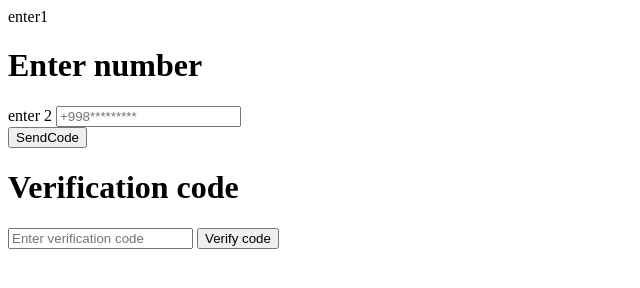
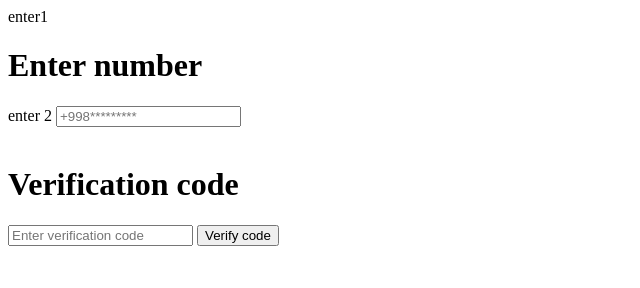
Before and after one commit to nodir2000/testAuth, a plain HTML site: page index.html in a window 1280 px wide. Shown: the whole page, without its empty margins (0-640 px from the left). Drawn offline with Linux system fonts and the light colour scheme.

Commit message:
stop sendcode

```diff
--- a/index.html
+++ b/index.html
@@ -15,7 +15,9 @@
 
     <input type="text" id="number" placeholder="+998*********" required>
     <div id="recaptcha-container"></div>
-    <button type="submit" onclick="phoneAuth();">SendCode</button>
+    <!-- <button type="submit" onclick="phoneAuth();">SendCode</button> -->
+
+
 
     <br>
     <h1>Verification code</h1>
```
